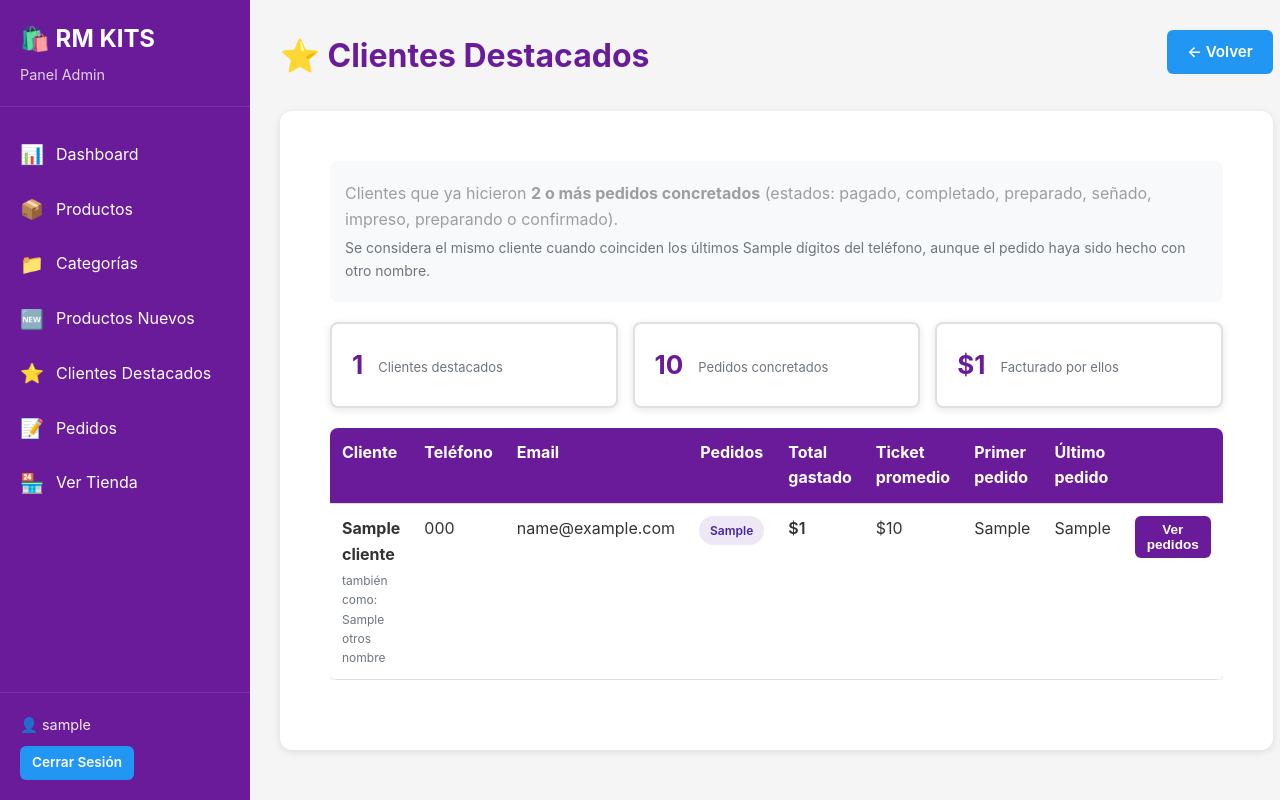
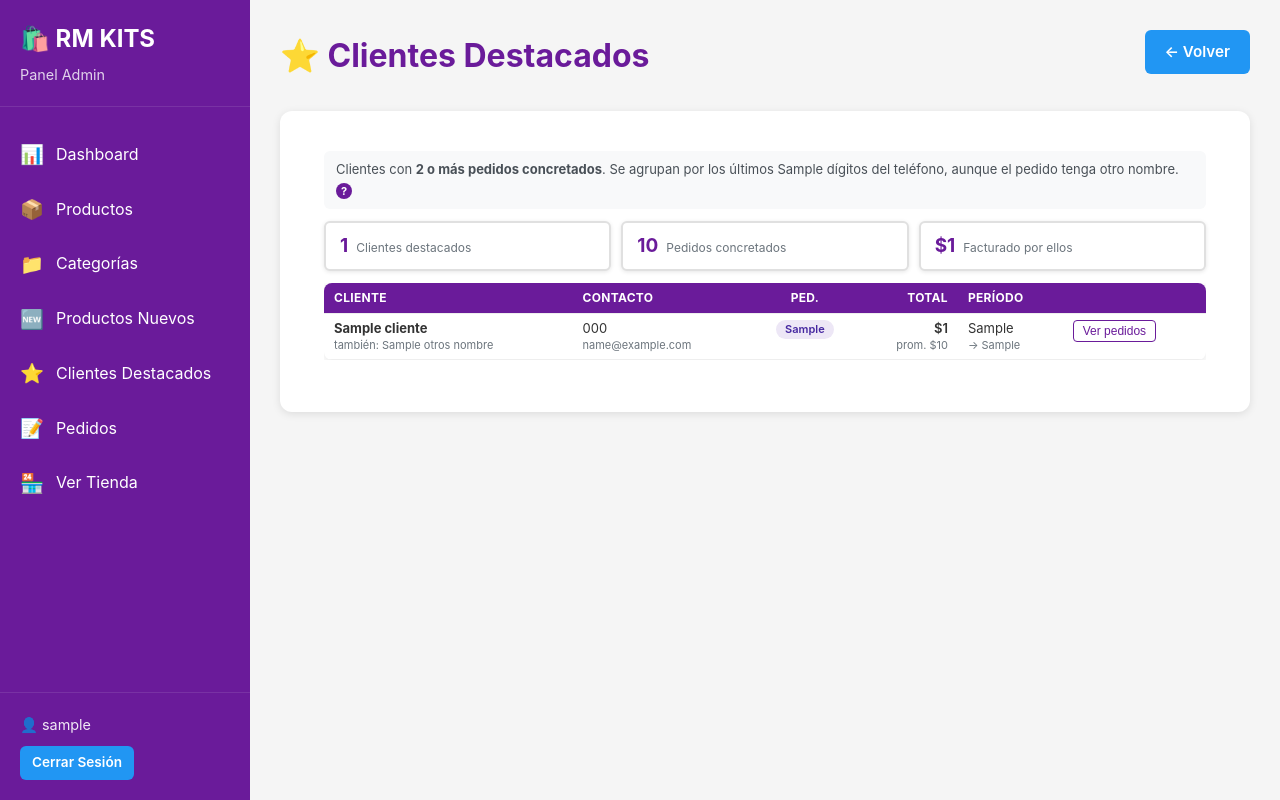
Before and after one commit to lulikatzz/rmkits, a Flask app: template templates/admin/clientes_destacados.html in a window 1280 px wide. Run offline with Flask 3, Linux system fonts and the light colour scheme; the visitor is signed in with stand-in values (Sample User, id 1); the template is opened without the code that fills it: most values are stand-ins (such as "Sample title", 1, 10 or a date in 2020).

Commit message:
ajuste tabla clientes destacados

```diff
--- a/templates/admin/clientes_destacados.html
+++ b/templates/admin/clientes_destacados.html
@@ -11,14 +11,9 @@
 <div class="clientes-container">
 
   <div class="table-info">
-    <p>
-      Clientes que ya hicieron <strong>2 o más pedidos concretados</strong>
-      (estados: pagado, completado, preparado, señado, impreso, preparando o confirmado).
-    </p>
-    <p class="text-muted">
-      Se considera el mismo cliente cuando coinciden los últimos {{ digitos_clave }} dígitos
-      del teléfono, aunque el pedido haya sido hecho con otro nombre.
-    </p>
+    Clientes con <strong>2 o más pedidos concretados</strong>. Se agrupan por los últimos
+    {{ digitos_clave }} dígitos del teléfono, aunque el pedido tenga otro nombre.
+    <span class="ayuda" title="Estados que cuentan como pedido concretado: pagado, completado, preparado, señado, impreso, preparando y confirmado.">?</span>
   </div>
 
   {% if clientes|length == 0 %}
@@ -49,13 +44,10 @@
       <thead>
         <tr>
           <th>Cliente</th>
-          <th>Teléfono</th>
-          <th>Email</th>
-          <th class="center">Pedidos</th>
-          <th>Total gastado</th>
-          <th>Ticket promedio</th>
-          <th>Primer pedido</th>
-          <th>Último pedido</th>
+          <th>Contacto</th>
+          <th class="center">Ped.</th>
+          <th class="right">Total</th>
+          <th>Período</th>
           <th></th>
         </tr>
       </thead>
@@ -65,34 +57,38 @@
           <td>
             <strong>{{ cliente.nombre_principal }}</strong>
             {% if cliente.otros_nombres %}
-            <div class="otros-nombres" title="Pedidos hechos también con estos nombres">
-              también como: {{ cliente.otros_nombres|join(', ') }}
+            <div class="sub" title="Pedidos hechos también con estos nombres">
+              también: {{ cliente.otros_nombres|join(', ') }}
             </div>
             {% endif %}
           </td>
           <td>
             {{ cliente.telefono_principal }}
             {% if cliente.telefonos|length > 1 %}
-            <div class="otros-nombres">
-              otros: {{ cliente.telefonos[:-1]|join(', ') }}
-            </div>
+            <span class="sub" title="{{ cliente.telefonos|join(', ') }}">(+{{ cliente.telefonos|length - 1 }})</span>
+            {% endif %}
+            {% if cliente.emails %}
+            <div class="sub">{{ cliente.emails|join(', ') }}</div>
             {% endif %}
           </td>
-          <td>{{ cliente.emails|join(', ') or '-' }}</td>
           <td class="center"><span class="badge badge-conteo">{{ cliente.cantidad_pedidos }}</span></td>
-          <td class="price">${{ "{:,.0f}".format(cliente.total_gastado) }}</td>
-          <td>${{ "{:,.0f}".format(cliente.ticket_promedio) }}</td>
-          <td>{{ cliente.primer_pedido[:10] }}</td>
-          <td>{{ cliente.ultimo_pedido[:10] }}</td>
+          <td class="right">
+            <span class="price">${{ "{:,.0f}".format(cliente.total_gastado) }}</span>
+            <div class="sub" title="Ticket promedio">prom. ${{ "{:,.0f}".format(cliente.ticket_promedio) }}</div>
+          </td>
+          <td class="nowrap">
+            {{ cliente.primer_pedido[:10] }}
+            <div class="sub">→ {{ cliente.ultimo_pedido[:10] }}</div>
+          </td>
           <td>
-            <button type="button" class="btn btn-sm btn-primary"
+            <button type="button" class="btn-ver"
                     onclick="toggleDetalle('{{ cliente.clave }}', this)">
               Ver pedidos
             </button>
           </td>
         </tr>
         <tr class="detalle-row" id="detalle-{{ cliente.clave }}" style="display:none">
-          <td colspan="9">
+          <td colspan="6">
             <table class="pedidos-cliente-table">
               <thead>
                 <tr>
@@ -146,23 +142,35 @@ function toggleDetalle(clave, boton) {
 
 <style>
 .clientes-container {
-  padding: 20px;
+  padding: 10px 14px;
 }
 
 .table-info {
   background: #f8f9fa;
-  padding: 15px;
-  border-radius: 8px;
-  margin-bottom: 20px;
+  padding: 8px 12px;
+  border-radius: 6px;
+  margin-bottom: 12px;
+  font-size: 13px;
+  color: #495057;
 }
 
-.table-info p {
-  margin: 5px 0;
+.ayuda {
+  display: inline-block;
+  width: 16px;
+  height: 16px;
+  line-height: 16px;
+  text-align: center;
+  border-radius: 50%;
+  background: #6a1b9a;
+  color: white;
+  font-size: 11px;
+  font-weight: 700;
+  cursor: help;
 }
 
 .text-muted {
   color: #6c757d;
-  font-size: 14px;
+  font-size: 13px;
 }
 
 .alert {
@@ -178,35 +186,37 @@ function toggleDetalle(clave, boton) {
 }
 
 .stats-bar {
-  display: grid;
-  grid-template-columns: repeat(auto-fit, minmax(180px, 1fr));
-  gap: 15px;
-  margin-bottom: 20px;
+  display: flex;
+  flex-wrap: wrap;
+  gap: 10px;
+  margin-bottom: 12px;
 }
 
 .stat-card {
+  flex: 1 1 140px;
   background: white;
-  padding: 20px;
-  border-radius: 8px;
-  box-shadow: 0 2px 8px rgba(0,0,0,0.1);
-  text-align: center;
+  padding: 8px 14px;
+  border-radius: 6px;
+  box-shadow: 0 1px 4px rgba(0,0,0,0.1);
+  display: flex;
+  align-items: baseline;
+  gap: 8px;
 }
 
 .stat-value {
-  font-size: 26px;
+  font-size: 19px;
   font-weight: 700;
   color: #6a1b9a;
 }
 
 .stat-label {
-  font-size: 13px;
+  font-size: 12px;
   color: #6c757d;
-  margin-top: 4px;
 }
 
 .table-responsive {
   overflow-x: auto;
-  margin-bottom: 20px;
+  margin-bottom: 12px;
 }
 
 .clientes-table {
@@ -225,24 +235,32 @@ function toggleDetalle(clave, boton) {
 
 .clientes-table th,
 .clientes-table td {
-  padding: 12px;
+  padding: 6px 10px;
   text-align: left;
-  border-bottom: 1px solid #ddd;
+  border-bottom: 1px solid #eee;
   vertical-align: top;
+  font-size: 13px;
+  line-height: 1.35;
 }
 
-.clientes-table .center {
-  text-align: center;
+.clientes-table th {
+  font-size: 12px;
+  text-transform: uppercase;
+  letter-spacing: .3px;
+  padding: 7px 10px;
 }
 
+.clientes-table .center { text-align: center; }
+.clientes-table .right  { text-align: right; }
+.clientes-table .nowrap { white-space: nowrap; }
+
 .cliente-row:hover {
-  background-color: #f8f9fa;
+  background-color: #faf7fc;
 }
 
-.otros-nombres {
-  font-size: 12px;
+.sub {
+  font-size: 11px;
   color: #6c757d;
-  margin-top: 4px;
 }
 
 .price {
@@ -250,9 +268,25 @@ function toggleDetalle(clave, boton) {
   white-space: nowrap;
 }
 
+.btn-ver {
+  padding: 3px 9px;
+  font-size: 12px;
+  border: 1px solid #6a1b9a;
+  background: white;
+  color: #6a1b9a;
+  border-radius: 4px;
+  cursor: pointer;
+  white-space: nowrap;
+}
+
+.btn-ver:hover {
+  background: #6a1b9a;
+  color: white;
+}
+
 .detalle-row td {
   background: #f5f2f8;
-  padding: 15px;
+  padding: 8px 10px;
 }
 
 .pedidos-cliente-table {
@@ -265,10 +299,10 @@ function toggleDetalle(clave, boton) {
 
 .pedidos-cliente-table th,
 .pedidos-cliente-table td {
-  padding: 8px 12px;
+  padding: 5px 10px;
   text-align: left;
   border-bottom: 1px solid #eee;
-  font-size: 14px;
+  font-size: 12px;
 }
 
 .pedidos-cliente-table thead {
@@ -278,9 +312,9 @@ function toggleDetalle(clave, boton) {
 
 /* Badges */
 .badge {
-  padding: 5px 11px;
+  padding: 2px 9px;
   border-radius: 20px;
-  font-size: 12px;
+  font-size: 11px;
   font-weight: 600;
   display: inline-block;
   white-space: nowrap;
@@ -301,19 +335,23 @@ function toggleDetalle(clave, boton) {
 
 .download-info {
   background: #fff3cd;
-  padding: 15px;
-  border-radius: 8px;
+  padding: 8px 12px;
+  border-radius: 6px;
   border: 1px solid #ffc107;
+}
+
+.download-info p {
+  margin: 0;
 }
 
 @media (max-width: 768px) {
   .clientes-container {
-    padding: 10px;
+    padding: 8px;
   }
   .clientes-table th,
   .clientes-table td {
-    padding: 8px;
-    font-size: 13px;
+    padding: 6px;
+    font-size: 12px;
   }
 }
 </style>
```
